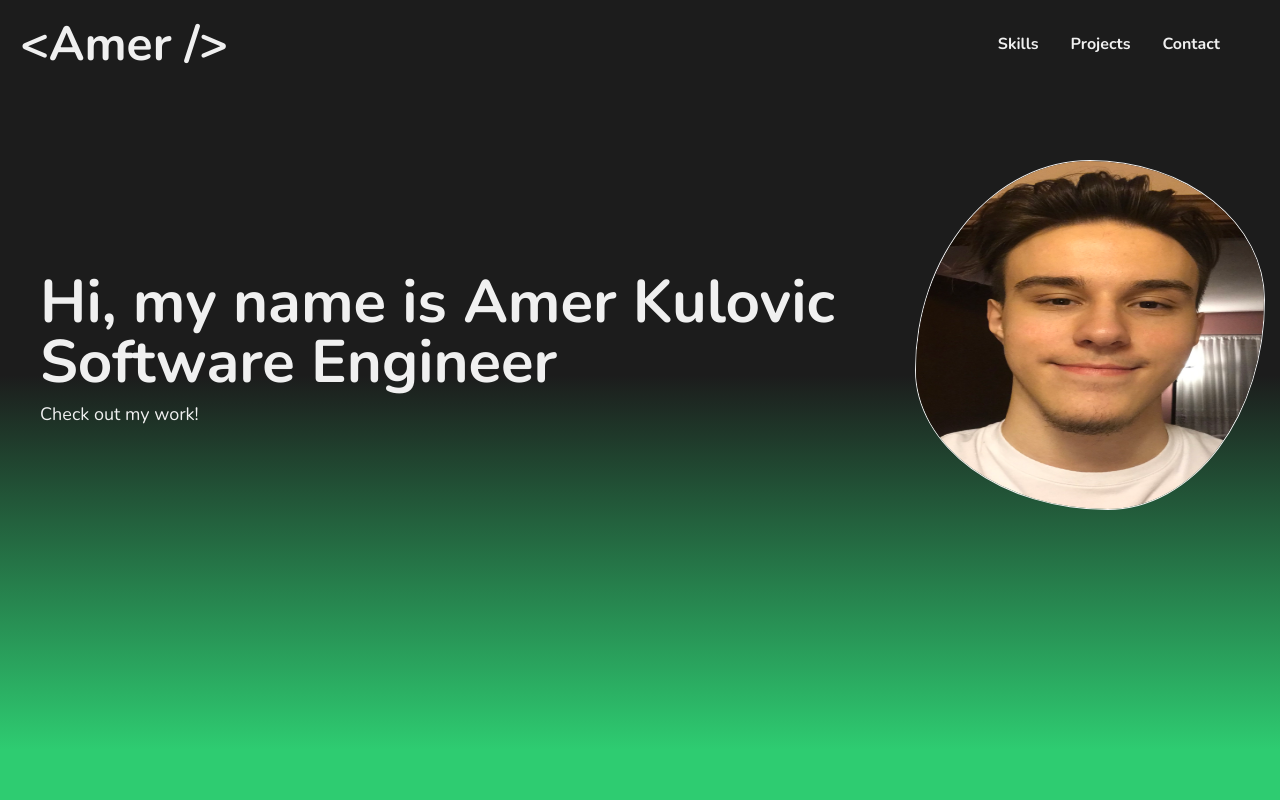
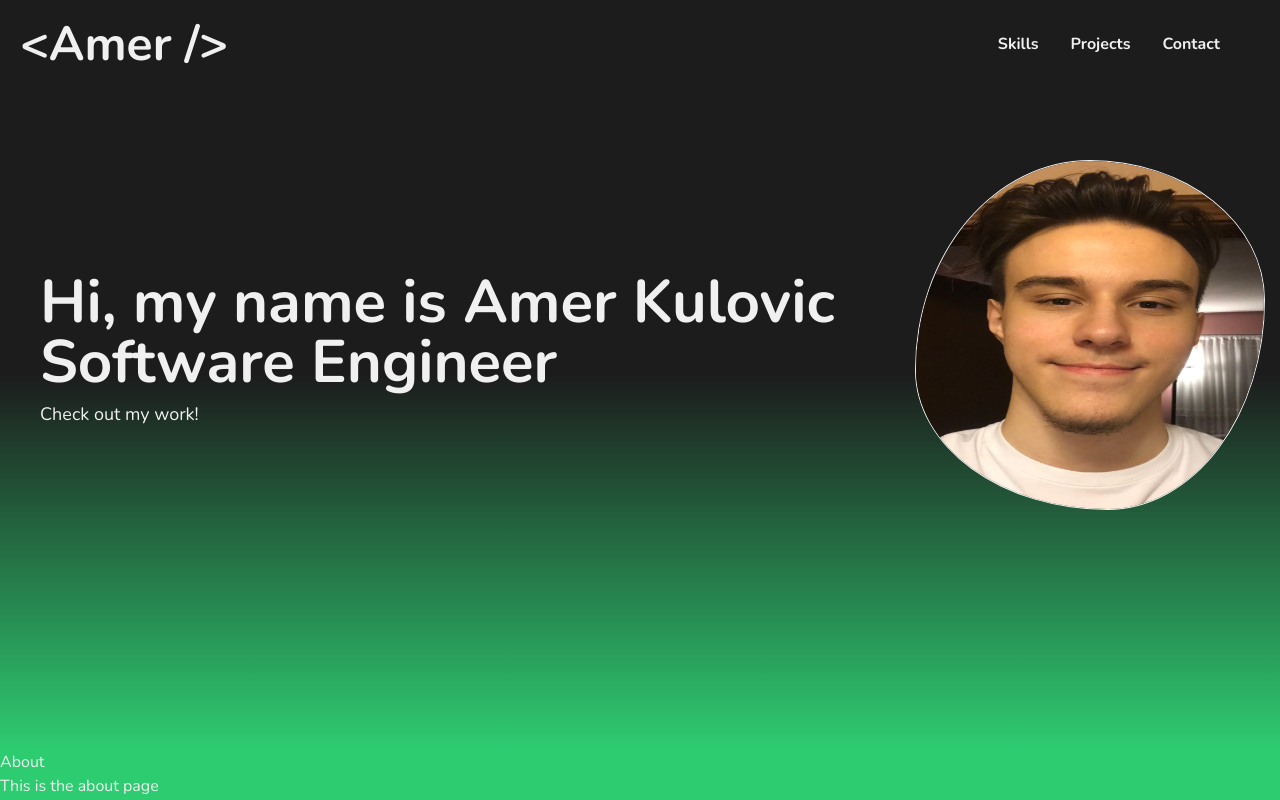
Before and after one commit to amerkulovic/Portfolio2.0, a React (Create React App) app: page / in a window 1280 px wide. Shown: the top 800 px of the page. Built offline with nearby package versions, Linux system fonts and the light colour scheme; a web font is replaced by a local one.

Commit message:
created the about page

```diff
--- a/src/App.tsx
+++ b/src/App.tsx
@@ -1,16 +1,18 @@
 import "./App.css";
 import Nav from "./components/Nav";
-import About from "./components/About";
+import Home from "./components/Home";
 import Skills from "./components/Skills";
 import Projects from "./components/Projects";
 import Footer from "./components/Footer";
 import Contact from "./components/Contact";
+import AboutPage from "./components/AboutPage";
 
 function App() {
   return (
     <>
       <Nav />
-      <About />
+      <Home />
+      <AboutPage />
       <Skills />
       <Projects />
       <Contact />
--- /dev/null
+++ b/src/components/AboutPage.tsx
@@ -0,0 +1,10 @@
+const AboutPage = () => {
+  return (
+    <div className="bg-primary">
+      <h1>About</h1>
+      <p>This is the about page</p>
+    </div>
+  );
+};
+
+export default AboutPage;
```
Also changed, not shown: src/components/Home.tsx (renamed from src/components/About.tsx).
